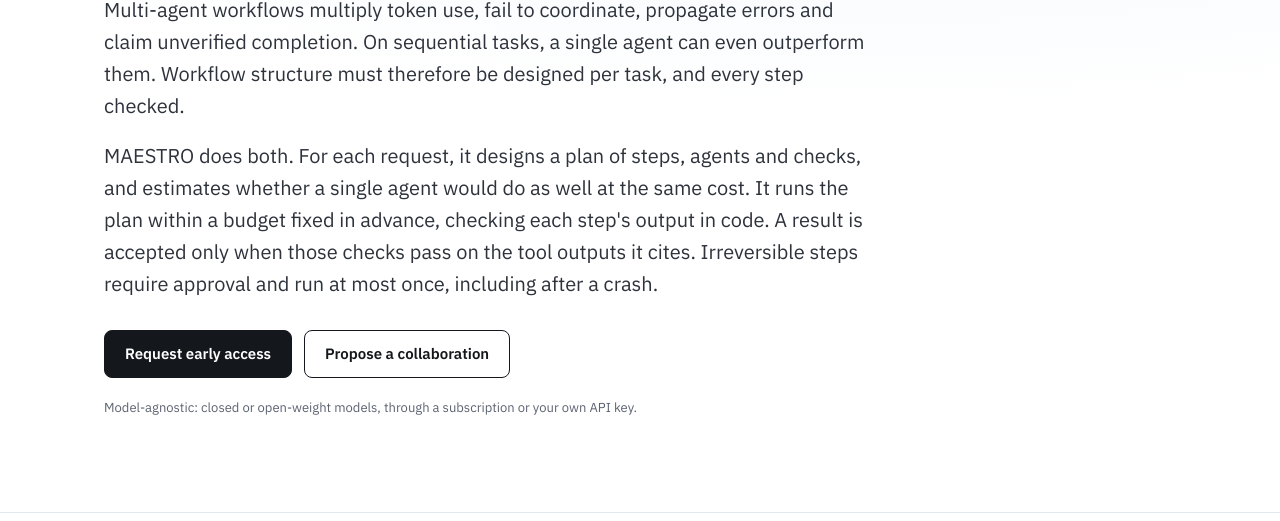
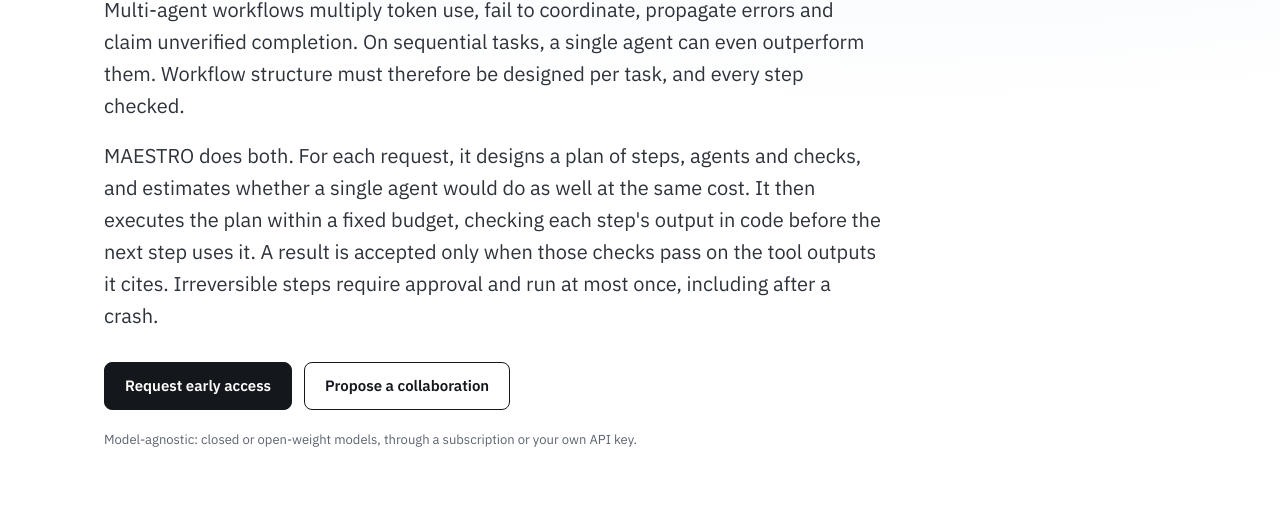
Before and after one commit to jarvisloh/maestro-site, a plain HTML site: page index.html in a window 1280 px wide. Shown: the part 279-800 px from the top of the page. Drawn offline with nearby package versions, Linux system fonts and the light colour scheme.

Commit message:
Hero: execution sentence names when steps are checked
Co-Authored-By: Claude Opus 5.5 <noreply@anthropic.com>

```diff
--- a/index.html
+++ b/index.html
@@ -103,7 +103,7 @@ footer .wrap{display:flex;justify-content:space-between;gap:16px;flex-wrap:wrap}
 <p class="eyebrow">Research preview</p>
 <h1>Meta-orchestrator for agents</h1>
 <p class="lead">Multi-agent workflows multiply token use, fail to coordinate, propagate errors and claim unverified completion. On sequential tasks, a single agent can even outperform them. Workflow structure must therefore be designed per task, and every step checked.</p>
-<p class="lead">MAESTRO does both. For each request, it designs a plan of steps, agents and checks, and estimates whether a single agent would do as well at the same cost. It runs the plan within a budget fixed in advance, checking each step's output in code. A result is accepted only when those checks pass on the tool outputs it cites. Irreversible steps require approval and run at most once, including after a crash.</p>
+<p class="lead">MAESTRO does both. For each request, it designs a plan of steps, agents and checks, and estimates whether a single agent would do as well at the same cost. It then executes the plan within a fixed budget, checking each step's output in code before the next step uses it. A result is accepted only when those checks pass on the tool outputs it cites. Irreversible steps require approval and run at most once, including after a crash.</p>
 <div class="btns"><a class="btn primary" href="#contact">Request early access</a><a class="btn" href="#contact">Propose a collaboration</a></div>
 <p class="small-print">Model-agnostic: closed or open-weight models, through a subscription or your own API key.</p>
 </div></section>
```
